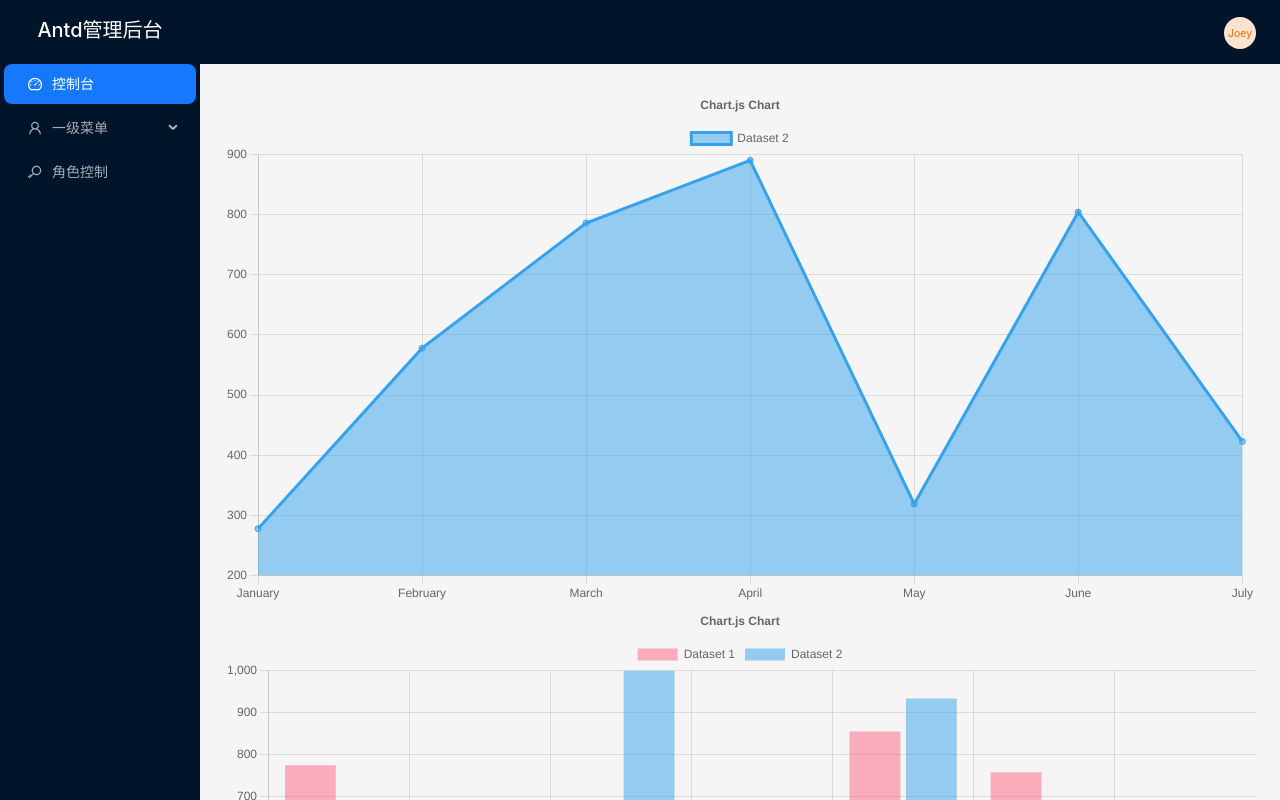
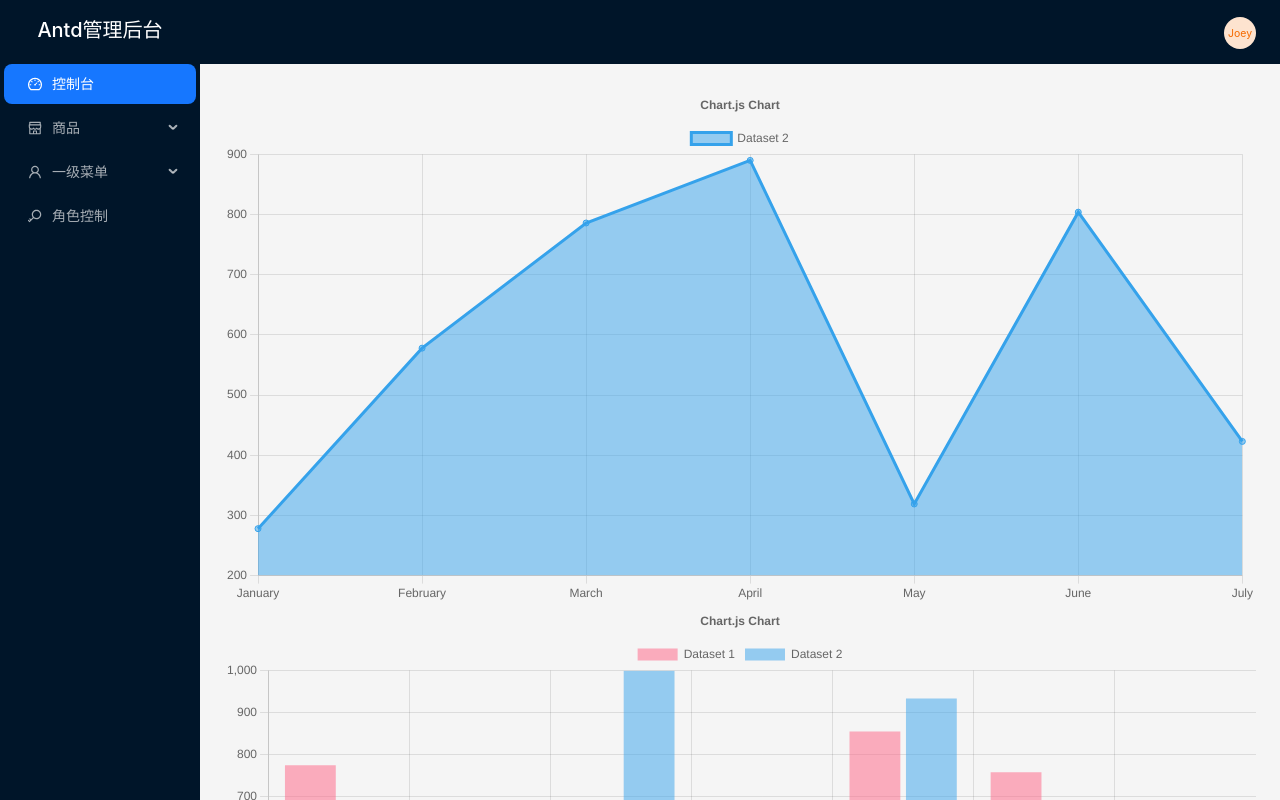
Before and after one commit to JoeyKo/vite-react-admin, a React (Vite) app: page /login in a window 1280 px wide. Shown: the top 800 px of the page. Built offline with nearby package versions, Linux system fonts and the light colour scheme.

Commit message:
feat: add path with dynamic params

```diff
--- a/src/App.tsx
+++ b/src/App.tsx
@@ -31,6 +31,7 @@ export default function App() {
     return <Route
       key={routeItem.route}
       path={routeItem.route}
+      errorElement={<NotFound />}
       element={<React.Suspense fallback={<Loading />}>{routeItem.component}</React.Suspense>}
     />
   }
@@ -41,6 +42,7 @@ export default function App() {
         <Routes>
           <Route
             path={"/login"}
+            errorElement={<NotFound />}
             element={<React.Suspense fallback={<Loading />}>{<Login />}</React.Suspense>}
           />
         </Routes>
--- a/src/components/Layout/Sidebar.tsx
+++ b/src/components/Layout/Sidebar.tsx
@@ -32,7 +32,7 @@ export default function Sidebar() {
 
   const [openKeys, setOpenKeys] = React.useState<string[]>([]);
 
-  function onMenuSelect(info: MenuInfo) {
+  function onMenuClick(info: MenuInfo) {
     navigate(info.key);
   }
 
@@ -45,19 +45,34 @@ export default function Sidebar() {
   }, [location.pathname])
 
   function getMenu(menuItem: IRouteItem): MenuItem {
-    if (!menuItem.roles?.includes(userRole)) return null;
+    if (menuItem.hidden || !menuItem.roles?.includes(userRole)) return null;
 
     return getItem(menuItem.text, menuItem.route ?? menuItem.text, menuItem.icon, menuItem.children?.map(getMenu))
   }
 
+  /**
+   * 获取展开的菜单
+   * @returns
+   */
   function getOpenedMenus() {
     let openedKeys: string[] = []
     let shouldSkip = false;
 
     const getSelectedMenu = (menuItem: IRouteItem) => {
-      if (menuItem.route && menuItem.route.indexOf(location.pathname) === 0) {
-        shouldSkip = true;
-        return;
+      if (menuItem.route) {
+        const pathReg = new RegExp(/:[\w]+/, "g")
+        if (pathReg.test(menuItem.route)) {
+          const regStr = menuItem.route.replace(/:[\w]+/g, "[\\w]+")
+          const reg = new RegExp(regStr)
+
+          if (reg.test(location.pathname)) {
+            shouldSkip = true;
+            return;
+          }
+        } else if (menuItem.route === location.pathname) {
+          shouldSkip = true;
+          return;
+        }
       }
 
       if (menuItem.children) {
@@ -79,16 +94,58 @@ export default function Sidebar() {
     return openedKeys;
   }
 
+  /**
+   * 获取选中的菜单
+   * @returns
+   */
+  function getSelectedMenus() {
+    let selectedKeys: string[] = [];
+    let shouldSkip = false;
+
+    const getSelectedMenu = (menuItem: IRouteItem) => {
+      const pathReg = new RegExp(/:[\w]+/, "g")
+      if (menuItem.route) {
+        if (pathReg.test(menuItem.route)) {
+          const regStr = menuItem.route.replace(/:[\w]+/g, "[\\w]+")
+          const reg = new RegExp(regStr)
+
+          if (reg.test(location.pathname)) {
+            shouldSkip = true;
+            selectedKeys.push(menuItem.selectedMenuRoute ?? menuItem.route)
+          }
+        } else if (menuItem.route === location.pathname) {
+          shouldSkip = true;
+          selectedKeys.push(menuItem.route)
+        }
+      }
+
+      if (menuItem.children) {
+        menuItem.children.forEach(item => {
+          if (shouldSkip) { return; }
+          getSelectedMenu(item)
+        });
+      }
+    }
+
+    menu.forEach(menuItem => {
+      if (shouldSkip) { return; }
+      selectedKeys = [];
+      getSelectedMenu(menuItem);
+    });
+
+    return selectedKeys;
+  }
+
   return (
     <div>
       <Link to="/"><h1 className={styles.title}>Antd管理后台</h1></Link>
       <Menu
-        selectedKeys={[location.pathname]}
+        selectedKeys={getSelectedMenus()}
         openKeys={openKeys}
         mode="inline"
         theme="dark"
         items={menu.map(getMenu)}
-        onSelect={onMenuSelect}
+        onClick={onMenuClick}
         onOpenChange={onMenuOpenChange}
       />
     </div>
--- a/src/config/route.tsx
+++ b/src/config/route.tsx
@@ -1,4 +1,4 @@
-import { DashboardOutlined, KeyOutlined, LockOutlined, UserOutlined } from "@ant-design/icons";
+import { DashboardOutlined, KeyOutlined, LockOutlined, ShopOutlined, UserOutlined } from "@ant-design/icons";
 import React from "react";
 import { IRole } from "../store/user";
 
@@ -6,6 +6,9 @@ const Dashboard = React.lazy(() => import('../routes/Dashboard'));
 const Menu = React.lazy(() => import('../routes/Menu'));
 const UserRole = React.lazy(() => import('../routes/UserRole'));
 const UserAdmin = React.lazy(() => import('../routes/UserAdmin'));
+const ProductCategory = React.lazy(() => import('../routes/ProductCategory'));
+const ProductList = React.lazy(() => import('../routes/ProductList'));
+const Product = React.lazy(() => import('../routes/Product'));
 
 export interface IRouteItem {
   route?: string;
@@ -13,6 +16,7 @@ export interface IRouteItem {
   roles?: IRole[];
   text: string;
   component?: React.ReactNode;
+  selectedMenuRoute?: string;
   hidden?: boolean;
   children?: IRouteItem[];
 }
@@ -24,6 +28,33 @@ const menu: IRouteItem[] = [
     roles: ['user', 'admin'],
     icon: <DashboardOutlined />,
     component: <Dashboard />,
+  },
+  {
+    text: "商品",
+    roles: ['user', 'admin'],
+    icon: <ShopOutlined />,
+    children: [
+      {
+        route: "/product/category",
+        text: "商品分类",
+        roles: ['user', 'admin'],
+        component: <ProductCategory />,
+      },
+      {
+        route: "/product/list",
+        text: "商品列表",
+        roles: ['user', 'admin'],
+        component: <ProductList />,
+      },
+      {
+        route: "/product/list/:id",
+        text: "商品详情",
+        roles: ['user', 'admin'],
+        selectedMenuRoute: '/product/list', // 菜单栏选中
+        hidden: true, // 隐藏菜单栏
+        component: <Product />,
+      },
+    ]
   },
   {
     text: "一级菜单",
--- /dev/null
+++ b/src/routes/Product/index.tsx
@@ -0,0 +1,16 @@
+import React from 'react';
+import { Descriptions } from 'antd';
+
+const Product: React.FC = () => (
+  <Descriptions title="商品详情">
+    <Descriptions.Item label="UserName">Zhou Maomao</Descriptions.Item>
+    <Descriptions.Item label="Telephone">1810000000</Descriptions.Item>
+    <Descriptions.Item label="Live">Hangzhou, Zhejiang</Descriptions.Item>
+    <Descriptions.Item label="Remark">empty</Descriptions.Item>
+    <Descriptions.Item label="Address">
+      No. 18, Wantang Road, Xihu District, Hangzhou, Zhejiang, China
+    </Descriptions.Item>
+  </Descriptions>
+);
+
+export default Product;
--- /dev/null
+++ b/src/routes/ProductCategory/index.tsx
@@ -0,0 +1,44 @@
+import React from 'react';
+import { Table } from 'antd';
+import type { ColumnsType } from 'antd/es/table';
+
+interface DataType {
+  key: string;
+  name: string;
+  sortorder: number;
+}
+
+const columns: ColumnsType<DataType> = [
+  {
+    title: '名称',
+    dataIndex: 'name',
+    key: 'name',
+  },
+  {
+    title: '排序',
+    dataIndex: 'sortorder',
+    key: 'sortorder',
+  },
+];
+
+const data: DataType[] = [
+  {
+    key: '1',
+    name: '分类 - 1',
+    sortorder: 1,
+  },
+  {
+    key: '2',
+    name: '分类 - 2',
+    sortorder: 2,
+  },
+  {
+    key: '3',
+    name: '分类 - 3',
+    sortorder: 3,
+  },
+];
+
+const ProductCategory: React.FC = () => <Table columns={columns} dataSource={data} />;
+
+export default ProductCategory;
--- /dev/null
+++ b/src/routes/ProductList/index.tsx
@@ -0,0 +1,46 @@
+import React from 'react';
+import { Table } from 'antd';
+import type { ColumnsType } from 'antd/es/table';
+import { Link } from 'react-router-dom';
+
+interface DataType {
+  key: string;
+  name: string;
+  address: string;
+}
+
+const columns: ColumnsType<DataType> = [
+  {
+    title: 'Name',
+    dataIndex: 'name',
+    key: 'name',
+    render: (text, record) => <Link to={`/product/list/${record.key}`}>{text}</Link>,
+  },
+  {
+    title: 'Address',
+    dataIndex: 'address',
+    key: 'address',
+  }
+];
+
+const data: DataType[] = [
+  {
+    key: '1',
+    name: '衣服 - ?????????',
+    address: 'New York No. 1 Lake Park',
+  },
+  {
+    key: '2',
+    name: '袜子 - ?????????',
+    address: 'London No. 1 Lake Park',
+  },
+  {
+    key: '3',
+    name: '鞋子 - ?????????',
+    address: 'Sidney No. 1 Lake Park',
+  },
+];
+
+const ProductList: React.FC = () => <Table columns={columns} dataSource={data} />;
+
+export default ProductList;
```
